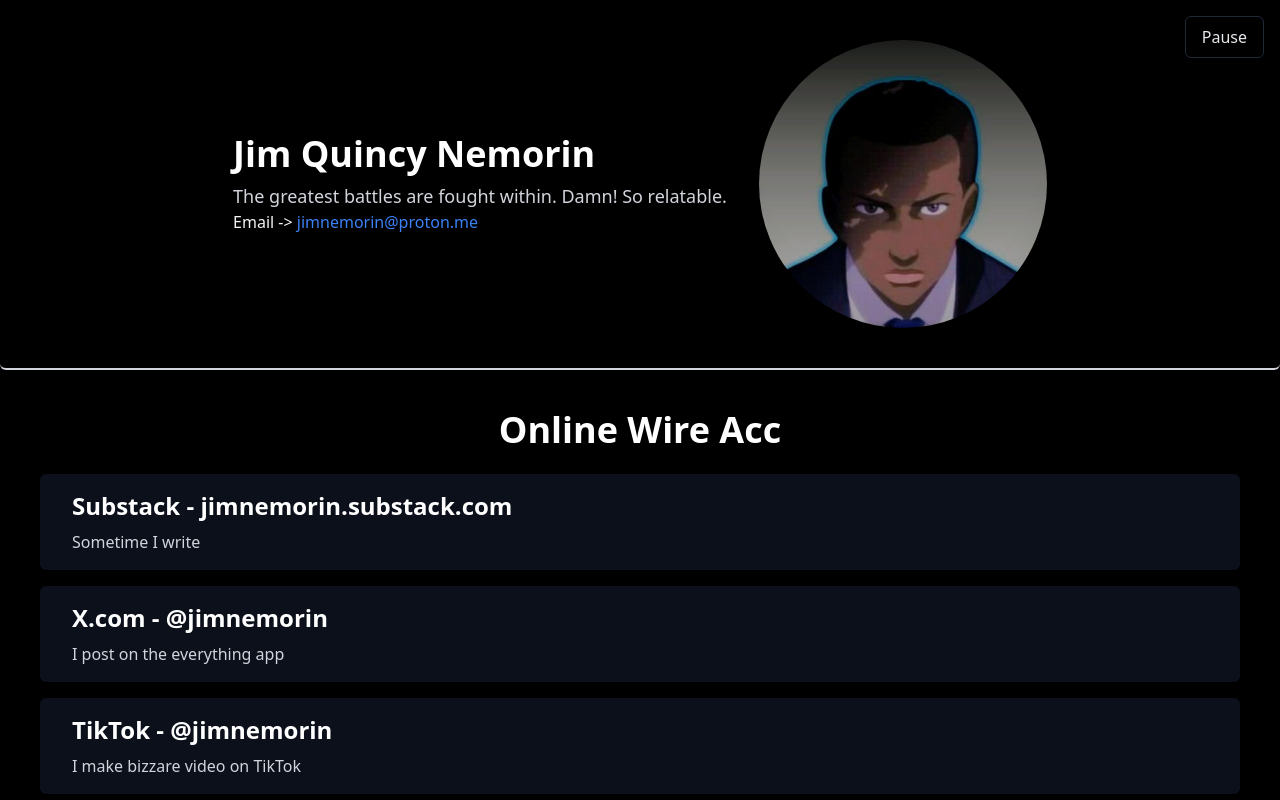
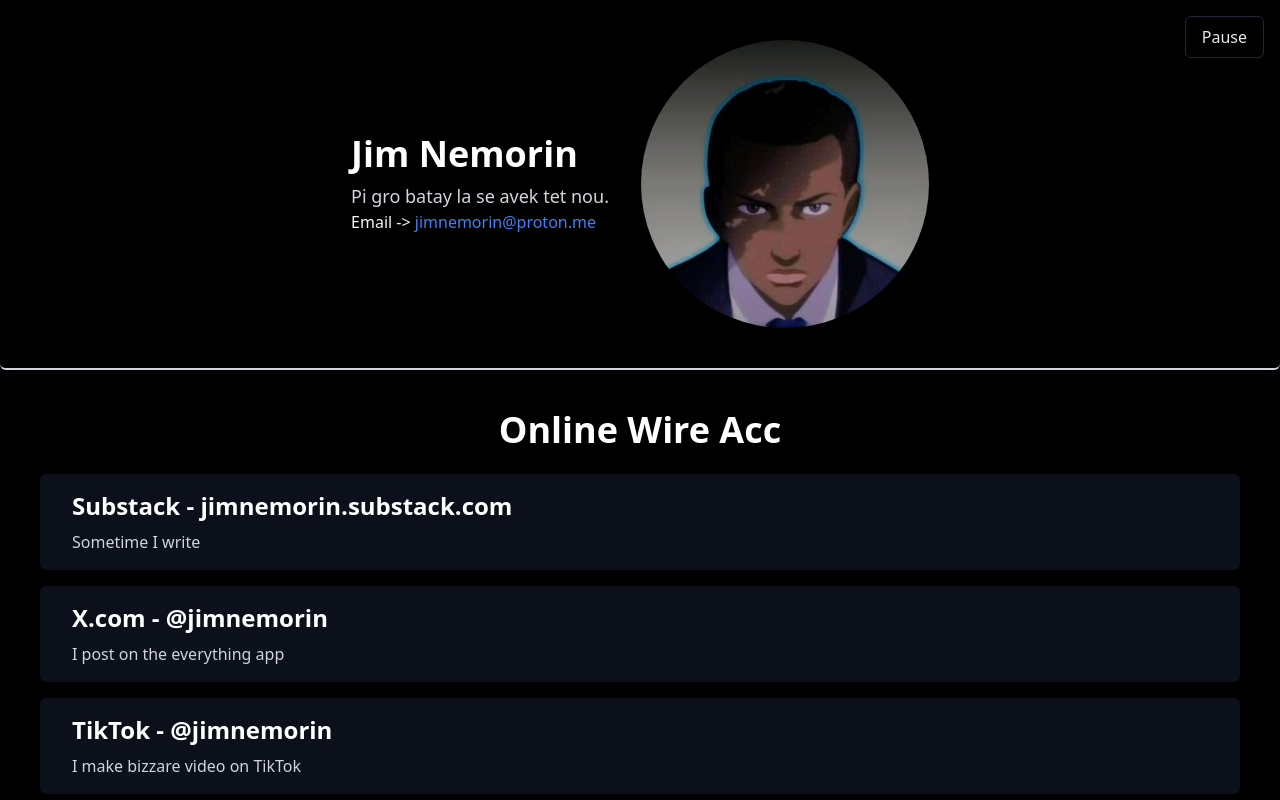
Before and after one commit to Jim707t/jimpage, a Next.js app: page / in a window 1280 px wide. Shown: the top 800 px of the page. Built offline with nearby package versions, Linux system fonts and the light colour scheme.

Commit message:
Update Navbar.tsx

```diff
--- a/src/components/Navbar/Navbar.tsx
+++ b/src/components/Navbar/Navbar.tsx
@@ -9,9 +9,9 @@
     <div className="container mx-auto p-10 rounded-md border-b-2 border-gray-300">
       <div className="flex flex-col md:flex-row items-center justify-center">
         <div className="order-2 md:order-1 md:mr-4 text-center md:text-left">
-          <h1 className="text-2xl sm:text-4xl font-bold mb-2 md:mb-0">Jim Quincy Nemorin</h1>
+          <h1 className="text-2xl sm:text-4xl font-bold mb-2 md:mb-0">Jim Nemorin</h1>
           <p className="text-sm sm:text-base md:text-base lg:text-lg xl:text-lg mt-2 text-gray-300">
-            The greatest battles are fought within. Damn! So relatable.
+            Pi gro batay la se avek tet nou.
           </p>
           <p className="mt-2 sm:mt-0">
             <span className="text-gray-100">Email -&gt;</span>{" "}
```
